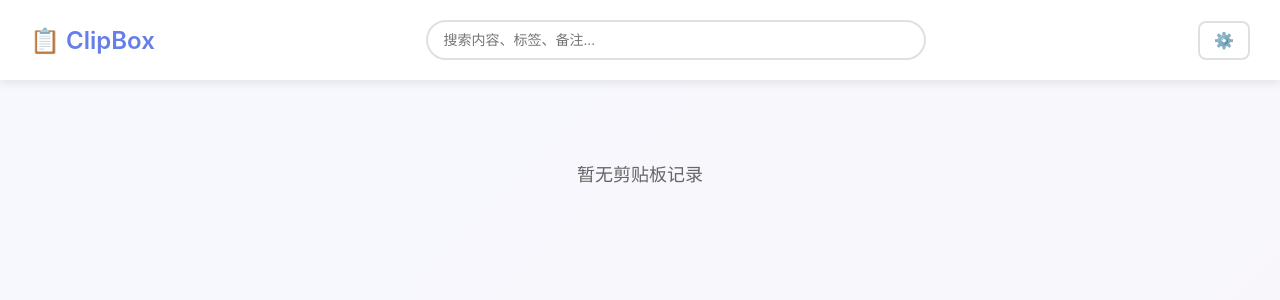
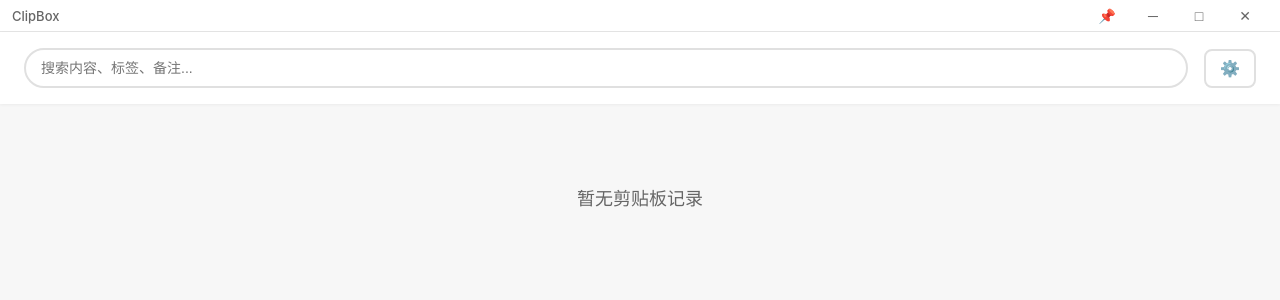
Before and after one commit to zongqir/qollector, a React (Vite) app: page / in a window 1280 px wide. Shown: the top 300 px of the page. Built offline with nearby package versions, Linux system fonts and the light colour scheme.

Commit message:
[ADD]置顶功能实现

```diff
--- a/src/App.css
+++ b/src/App.css
@@ -6,7 +6,7 @@
 
 body {
   font-family: -apple-system, BlinkMacSystemFont, 'Segoe UI', 'Microsoft YaHei', sans-serif;
-  background: linear-gradient(135deg, #667eea 0%, #764ba2 100%);
+  background: #f7f7f7;
   color: #333;
   overflow: hidden;
 }
@@ -21,29 +21,77 @@ body {
   height: 100vh;
   display: flex;
   flex-direction: column;
-  background: rgba(255, 255, 255, 0.95);
+  background: #f7f7f7;
+}
+
+/* 自定义标题栏 */
+.titlebar {
+  height: 32px;
+  background: white;
+  display: flex;
+  justify-content: space-between;
+  align-items: center;
+  padding: 0 12px;
+  border-bottom: 1px solid #e5e5e5;
+  user-select: none;
+}
+
+.titlebar-title {
+  font-size: 13px;
+  color: #666;
+  font-weight: 500;
+}
+
+.titlebar-buttons {
+  display: flex;
+  align-items: center;
+  gap: 0;
+}
+
+.titlebar-btn {
+  width: 46px;
+  height: 32px;
+  border: none;
+  background: transparent;
+  color: #666;
+  cursor: pointer;
+  font-size: 14px;
+  transition: all 0.2s;
+  display: flex;
+  align-items: center;
+  justify-content: center;
+}
+
+.titlebar-btn:hover {
+  background: #f0f0f0;
+}
+
+.titlebar-btn.close-btn:hover {
+  background: #e81123;
+  color: white;
+}
+
+.titlebar-btn.pin-btn.active {
+  color: #ff9800;
+  transform: rotate(45deg);
+}
+
+.titlebar-btn.pin-btn.active:hover {
+  background: #fff3e0;
 }
 
 .header {
-  padding: 20px 30px;
+  padding: 16px 24px;
   background: white;
-  box-shadow: 0 2px 10px rgba(0, 0, 0, 0.1);
+  box-shadow: 0 1px 3px rgba(0, 0, 0, 0.05);
   display: flex;
   justify-content: space-between;
   align-items: center;
-  gap: 20px;
-}
-
-.header h1 {
-  font-size: 24px;
-  color: #667eea;
-  font-weight: 600;
-  flex-shrink: 0;
+  gap: 16px;
 }
 
 .search-box {
   flex: 1;
-  max-width: 500px;
   position: relative;
 }
 
@@ -62,6 +110,15 @@ body {
 .settings-btn:hover {
   border-color: #667eea;
   background: #f8f9ff;
+}
+
+/* 移除旧的窗口置顶按钮样式 */
+
+/* 窗口较窄时隐藏设置按钮 */
+@media (max-width: 768px) {
+  .settings-btn {
+    display: none;
+  }
 }
 
 .search-input {
@@ -126,15 +183,15 @@ body {
 .item-card {
   background: white;
   border-radius: 8px;
-  padding: 10px 14px;
-  box-shadow: 0 1px 3px rgba(0, 0, 0, 0.08);
-  transition: all 0.2s;
+  padding: 16px;
+  border: 1px solid #e5e5e5;
+  transition: all 0.2s ease;
   cursor: pointer;
 }
 
 .item-card:hover {
-  box-shadow: 0 2px 8px rgba(0, 0, 0, 0.12);
-  transform: translateY(-1px);
+  border-color: #d0d0d0;
+  box-shadow: 0 2px 8px rgba(0, 0, 0, 0.04);
 }
 
 .item-tags {
@@ -148,13 +205,17 @@ body {
   display: inline-flex;
   align-items: center;
   gap: 4px;
-  padding: 3px 8px;
-  background: linear-gradient(135deg, #667eea15, #764ba215);
-  color: #667eea;
-  border-radius: 10px;
+  padding: 2px 8px;
+  background: #f5f5f5;
+  color: #666;
+  border-radius: 4px;
   font-size: 11px;
-  font-weight: 500;
-  border: 1px solid #667eea30;
+  font-weight: 400;
+  transition: all 0.2s;
+}
+
+.tag:hover {
+  background: #ebebeb;
 }
 
 .tag.editable {
@@ -182,18 +243,19 @@ body {
 
 .item-content {
   margin: 10px 0 0 0;
-  padding: 12px;
-  background: #f8f9fa;
-  border-radius: 6px;
-  font-size: 13px;
-  line-height: 1.5;
+  padding: 0;
+  background: transparent;
+  border-radius: 0;
+  font-size: 14px;
+  line-height: 1.7;
   color: #333;
   white-space: pre-wrap;
   word-break: break-all;
   max-height: 80px;
   overflow: hidden;
   position: relative;
-  transition: max-height 0.3s ease-out 0.3s, background 0.2s, transform 0.2s, box-shadow 0.2s;
+  transition: max-height 0.3s ease-out 0.3s;
+  border: none;
 }
 
 .item-content.clickable {
@@ -202,17 +264,18 @@ body {
 }
 
 .item-card:hover .item-content.clickable {
-  background: #e8eaf6;
-  transform: translateY(-1px);
+  background: transparent;
+  transform: none;
   max-height: 400px;
   overflow-y: auto;
   z-index: 100;
-  box-shadow: 0 4px 12px rgba(0, 0, 0, 0.15);
+  box-shadow: none;
+  border: none;
 }
 
 .item-content.clickable:active {
-  transform: translateY(0);
-  background: #d1d5f7;
+  transform: none;
+  background: transparent;
 }
 
 /* Hover提示 - 简化 */
@@ -448,17 +511,21 @@ body {
   display: flex;
   align-items: center;
   gap: 8px;
-  padding: 6px 10px;
-  background: #fff9e6;
-  border-left: 3px solid #ffc107;
-  border-radius: 4px;
+  padding: 8px 0;
+  background: transparent;
+  border-left: 2px solid #ffa726;
+  border-radius: 0;
   margin-bottom: 8px;
+  margin-top: 8px;
+  padding-left: 12px;
   cursor: pointer;
   transition: all 0.2s;
+  border: none;
+  border-left: 2px solid #ffa726;
 }
 
 .note-display-bar:hover {
-  background: #fff3cd;
+  background: transparent;
   border-left-color: #ff9800;
 }
 
@@ -468,11 +535,11 @@ body {
 }
 
 .note-text {
-  font-size: 12px;
+  font-size: 13px;
   color: #666;
   flex: 1;
   word-break: break-word;
-  line-height: 1.4;
+  line-height: 1.6;
 }
 
 /* 备注编辑条 */
@@ -480,28 +547,33 @@ body {
   display: flex;
   align-items: center;
   gap: 8px;
-  padding: 6px 10px;
-  background: #fff9e6;
-  border-left: 3px solid #ffc107;
-  border-radius: 4px;
+  padding: 8px 0;
+  padding-left: 12px;
+  background: transparent;
+  border-left: 2px solid #ffa726;
+  border-radius: 0;
   margin-bottom: 8px;
+  margin-top: 8px;
+  border: none;
+  border-left: 2px solid #ffa726;
 }
 
 .note-edit-input {
   flex: 1;
   padding: 4px 8px;
-  border: 1px solid #ffc107;
+  border: 1px solid #e5e5e5;
   border-radius: 4px;
-  font-size: 12px;
+  font-size: 13px;
   font-family: inherit;
   resize: none;
   background: white;
   min-height: 24px;
+  transition: all 0.2s;
 }
 
 .note-edit-input:focus {
   outline: none;
-  border-color: #ff9800;
+  border-color: #999;
 }
 
 .note-btn-save,
@@ -843,6 +915,30 @@ body {
   white-space: nowrap;
 }
 
+/* 窗口较窄时隐藏标签文字 */
+@media (max-width: 768px) {
+  .tag-label {
+    display: none;
+  }
+
+  .tag-select-btn {
+    min-width: 40px;
+    justify-content: center;
+  }
+
+  .tag-dropdown {
+    right: auto;
+    left: 50%;
+    transform: translateX(-50%);
+    min-width: 260px;
+    max-width: calc(100vw - 32px);
+  }
+
+  .tag-dropdown-list {
+    max-height: 240px;
+  }
+}
+
 .dropdown-arrow {
   font-size: 10px;
   opacity: 0.7;
@@ -858,7 +954,7 @@ body {
   min-width: 280px;
   max-width: 350px;
   overflow: hidden;
-  z-index: 1000;
+  z-index: 10000;
   animation: dropdownSlide 0.2s ease-out;
 }
 
--- a/src/App.jsx
+++ b/src/App.jsx
@@ -1,6 +1,7 @@
 import { useState, useEffect } from 'react';
 import { invoke } from '@tauri-apps/api/core';
 import { convertFileSrc } from '@tauri-apps/api/core';
+import { getCurrentWindow } from '@tauri-apps/api/window';
 import Settings from './Settings';
 
 function App() {
@@ -19,6 +20,7 @@ function App() {
   const [selectedTags, setSelectedTags] = useState([]);
   const [showTagFilter, setShowTagFilter] = useState(false);
   const [tagSearchQuery, setTagSearchQuery] = useState('');
+  const [isAlwaysOnTop, setIsAlwaysOnTop] = useState(false);
 
   useEffect(() => {
     loadItems();
@@ -95,6 +97,19 @@ function App() {
     } catch (error) {
       console.error('切换置顶失败:', error);
       alert('切换置顶失败: ' + error);
+    }
+  };
+
+  const toggleWindowAlwaysOnTop = async () => {
+    try {
+      const appWindow = getCurrentWindow();
+      const newState = !isAlwaysOnTop;
+      await appWindow.setAlwaysOnTop(newState);
+      setIsAlwaysOnTop(newState);
+      console.log(`窗口置顶状态: ${newState}`);
+    } catch (error) {
+      console.error('切换窗口置顶失败:', error);
+      alert('切换窗口置顶失败: ' + error);
     }
   };
 
@@ -382,8 +397,51 @@ function App() {
     <div className="app">
       {showSettings && <Settings onClose={() => setShowSettings(false)} />}
 
+      {/* 自定义标题栏 */}
+      <div data-tauri-drag-region className="titlebar">
+        <div className="titlebar-title">ClipBox</div>
+        <div className="titlebar-buttons">
+          <button
+            onClick={toggleWindowAlwaysOnTop}
+            className={`titlebar-btn pin-btn ${isAlwaysOnTop ? 'active' : ''}`}
+            title={isAlwaysOnTop ? '取消窗口置顶' : '窗口置顶'}
+          >
+            📌
+          </button>
+          <button
+            onClick={async () => {
+              const appWindow = getCurrentWindow();
+              await appWindow.minimize();
+            }}
+            className="titlebar-btn"
+            title="最小化"
+          >
+            ─
+          </button>
+          <button
+            onClick={async () => {
+              const appWindow = getCurrentWindow();
+              await appWindow.toggleMaximize();
+            }}
+            className="titlebar-btn"
+            title="最大化"
+          >
+            □
+          </button>
+          <button
+            onClick={async () => {
+              const appWindow = getCurrentWindow();
+              await appWindow.close();
+            }}
+            className="titlebar-btn close-btn"
+            title="关闭"
+          >
+            ✕
+          </button>
+        </div>
+      </div>
+
       <header className="header">
-        <h1>📋 ClipBox</h1>
         <div className="search-box">
           <input
             type="text"
```
Also changed, not shown: src-tauri/tauri.conf.json (+16 -2 lines).
